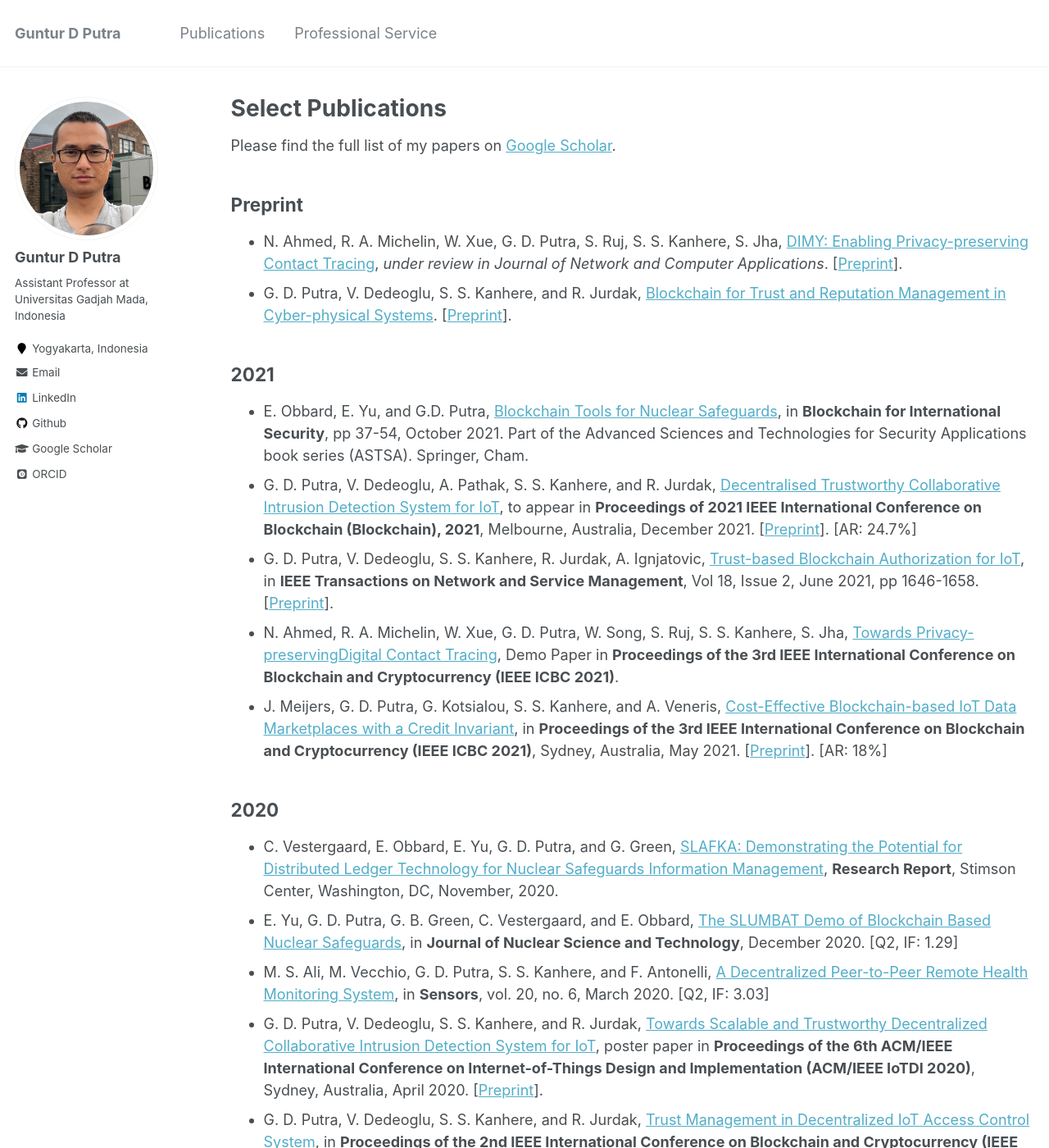
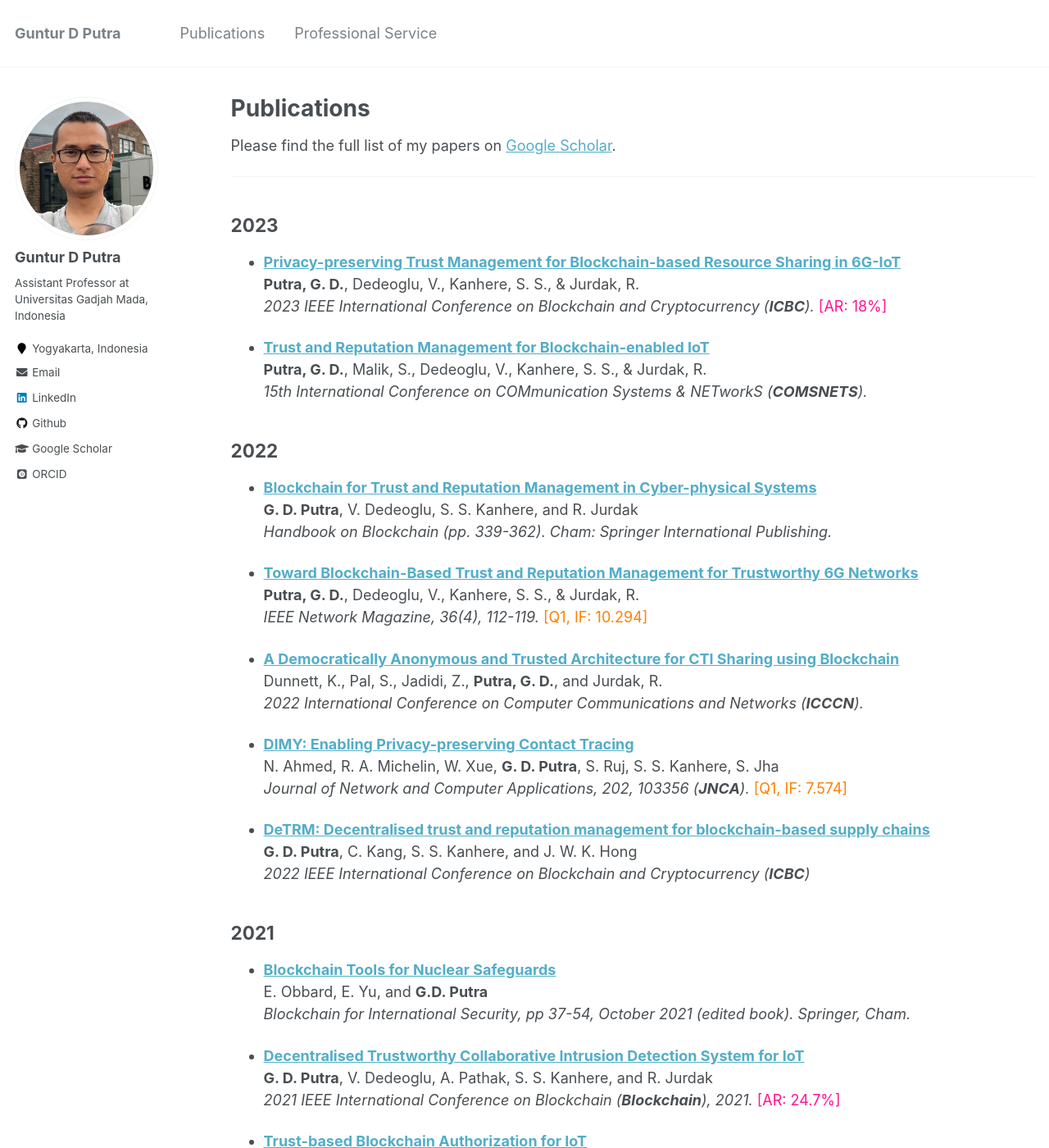
Before and after one commit to gdputra/gdputra.github.io, a Jekyll site: the page built from _pages/publications.md, in a window 1280 px wide and 1400 px high. Shown: the whole window at 82% size. Built offline with Jekyll 4.4.1, drawn with Linux system fonts in a browser that asks for light colours; some web fonts are replaced; some of the changed text lies outside the part shown.

Commit message:
Update publications.md with recent publications and new layout.

```diff
--- a/_pages/publications.md
+++ b/_pages/publications.md
@@ -1,6 +1,6 @@
 ---
 layout: archive
-title: "Select Publications"
+title: "Publications"
 permalink: /publications/
 author_profile: true
 ---
@@ -9,29 +9,96 @@ author_profile: true
 
 Please find the full list of my papers on [Google Scholar](https://scholar.google.com.au/citations?user=L_dr0dIAAAAJ&hl=en).
 
-Preprint
---------
-- N. Ahmed, R. A. Michelin, W. Xue, G. D. Putra, S. Ruj, S. S. Kanhere, S. Jha, [DIMY: Enabling Privacy-preserving Contact Tracing](https://arxiv.org/abs/2103.05873), *under review in Journal of Network and Computer Applications*. [[Preprint](https://arxiv.org/abs/2103.05873)].
-- G. D. Putra, V. Dedeoglu, S. S. Kanhere, and R. Jurdak, [Blockchain for Trust and Reputation Management in Cyber-physical Systems](https://arxiv.org/abs/2109.07721). [[Preprint](https://arxiv.org/abs/2109.07721)].
+------
+
+2023
+----
+- <b>[Privacy-preserving Trust Management for Blockchain-based Resource Sharing in 6G-IoT](https://eprints.qut.edu.au/238213/1/Privacy_preserving_Trust_Management_ICBC_2023.pdf)</b>
+<br><b>Putra, G. D.</b>, Dedeoglu, V., Kanhere, S. S., & Jurdak, R.<br>
+<i>2023 IEEE International Conference on Blockchain and Cryptocurrency (<b>ICBC</b>).</i> <font color="#FF1493">[AR: 18%]</font>
+
+- <b>[Trust and Reputation Management for Blockchain-enabled IoT](https://doi.org/10.1109/COMSNETS56262.2023.10041348)</b>
+<br><b>Putra, G. D.</b>, Malik, S., Dedeoglu, V., Kanhere, S. S., & Jurdak, R.<br>
+<i>15th International Conference on COMmunication Systems & NETworkS (<b>COMSNETS</b>).</i>
+
+2022
+----
+- <b>[Blockchain for Trust and Reputation Management in Cyber-physical Systems](https://doi.org/10.1007/978-3-031-07535-3_10)</b>
+<br><b>G. D. Putra</b>, V. Dedeoglu, S. S. Kanhere, and R. Jurdak<br>
+<i>Handbook on Blockchain (pp. 339-362). Cham: Springer International Publishing.</i>
+
+- <b>[Toward Blockchain-Based Trust and Reputation Management for Trustworthy 6G Networks](https://doi.org/10.1109/MNET.011.2100746)</b>
+<br><b>Putra, G. D.</b>, Dedeoglu, V., Kanhere, S. S., & Jurdak, R.<br>
+<i>IEEE Network Magazine, 36(4), 112-119.</i> <font color="#FF7F00">[Q1, IF: 10.294]</font>
+
+- <b>[A Democratically Anonymous and Trusted Architecture for CTI Sharing using Blockchain](https://doi.org/10.1109/ICCCN54977.2022.9868919)</b>
+<br>Dunnett, K., Pal, S., Jadidi, Z., <b>Putra, G. D.</b>, and Jurdak, R.<br>
+<i>2022 International Conference on Computer Communications and Networks (<b>ICCCN</b>).</i>
+
+- <b>[DIMY: Enabling Privacy-preserving Contact Tracing](https://doi.org/10.1016/j.jnca.2022.103356)</b>
+<br>N. Ahmed, R. A. Michelin, W. Xue, <b>G. D. Putra</b>, S. Ruj, S. S. Kanhere, S. Jha<br>
+<i>Journal of Network and Computer Applications, 202, 103356 (<b>JNCA</b>).</i> <font color="#FF7F00">[Q1, IF: 7.574]</font>
+
+- <b>[DeTRM: Decentralised trust and reputation management for blockchain-based supply chains](https://doi.org/10.1109/ICBC54727.2022.9805565)</b>
+<br><b>G. D. Putra</b>, C. Kang, S. S. Kanhere, and J. W. K. Hong<br>
+<i>2022 IEEE International Conference on Blockchain and Cryptocurrency (<b>ICBC</b>)</i>
 
 
 2021
 ----
-- E. Obbard, E. Yu, and G.D. Putra, [Blockchain Tools for Nuclear Safeguards](https://doi.org/10.1007/978-3-030-86240-4_4), in **Blockchain for International Security**, pp 37-54, October 2021. Part of the Advanced Sciences and Technologies for Security Applications book series (ASTSA). Springer, Cham.
-- G. D. Putra, V. Dedeoglu, A. Pathak, S. S. Kanhere, and R. Jurdak, [Decentralised Trustworthy Collaborative Intrusion Detection System for IoT](https://arxiv.org/abs/2110.11177), to appear in **Proceedings of 2021 IEEE International Conference on Blockchain (Blockchain), 2021**, Melbourne, Australia, December 2021. [[Preprint](https://arxiv.org/abs/2110.11177)]. [AR: 24.7%]
-- G. D. Putra, V. Dedeoglu, S. S. Kanhere, R. Jurdak, A. Ignjatovic, [Trust-based Blockchain Authorization for IoT](https://doi.org/10.1109/TNSM.2021.3077276), in **IEEE Transactions on Network and Service Management**, Vol 18, Issue 2, June 2021, pp 1646-1658. [[Preprint](https://arxiv.org/abs/2104.00832)].
-- N. Ahmed, R. A. Michelin, W. Xue, G. D. Putra, W. Song, S. Ruj, S. S. Kanhere, S. Jha, [Towards Privacy-preservingDigital Contact Tracing](https://doi.org/10.1109/ICBC51069.2021.9461052), Demo Paper in **Proceedings of the 3rd IEEE International Conference on Blockchain and Cryptocurrency (IEEE ICBC 2021)**.
-- J. Meijers, G. D. Putra, G. Kotsialou, S. S. Kanhere, and A. Veneris, [Cost-Effective Blockchain-based IoT Data Marketplaces with a Credit Invariant](https://doi.org/10.1109/ICBC51069.2021.9461127), in **Proceedings of the 3rd IEEE International Conference on Blockchain and Cryptocurrency (IEEE ICBC 2021)**, Sydney, Australia, May 2021. [[Preprint](https://www.eecg.utoronto.ca/~veneris/21icbc1.pdf)]. [AR: 18%]
+- <b>[Blockchain Tools for Nuclear Safeguards](https://doi.org/10.1007/978-3-030-86240-4_4)</b>
+<br>E. Obbard, E. Yu, and <b>G.D. Putra</b><br>
+<i>Blockchain for International Security, pp 37-54, October 2021 (edited book). Springer, Cham.</i>
+
+- <b>[Decentralised Trustworthy Collaborative Intrusion Detection System for IoT](https://doi.org/10.1109/Blockchain53845.2021.00048)</b>
+<br><b>G. D. Putra</b>, V. Dedeoglu, A. Pathak, S. S. Kanhere, and R. Jurdak<br>
+<i>2021 IEEE International Conference on Blockchain (<b>Blockchain</b>), 2021.</i> <font color="#FF1493">[AR: 24.7%]</font>
+
+- <b>[Trust-based Blockchain Authorization for IoT](https://doi.org/10.1109/TNSM.2021.3077276)</b>
+<br><b>G. D. Putra</b>, V. Dedeoglu, S. S. Kanhere, R. Jurdak, A. Ignjatovic<br>
+<i>IEEE Transactions on Network and Service Management, Vol 18, Issue 2, June 2021, pp 1646-1658 (<b>IEEE TNSM</b>).</i> <font color="#FF7F00">[Q1, IF: 4.758]</font>
+
+- <b>[Towards Privacy-preservingDigital Contact Tracing](https://doi.org/10.1109/ICBC51069.2021.9461052)</b>
+<br>N. Ahmed, R. A. Michelin, W. Xue, <b>G. D. Putra</b>, W. Song, S. Ruj, S. S. Kanhere, S. Jha<br>
+<i>3rd IEEE International Conference on Blockchain and Cryptocurrency, 2021 (<b>ICBC</b>).</i>
+
+- <b>[Cost-Effective Blockchain-based IoT Data Marketplaces with a Credit Invariant](https://doi.org/10.1109/ICBC51069.2021.9461127)</b>
+<br>J. Meijers, <b>G. D. Putra</b>, G. Kotsialou, S. S. Kanhere, and A. Veneris<br>
+<i>3rd IEEE International Conference on Blockchain and Cryptocurrency, 2021 (<b>ICBC</b>).</i> <font color="#FF1493">[AR: 18%]</font>
 
 2020
 ----
-- C. Vestergaard, E. Obbard, E. Yu, G. D. Putra, and G. Green, [SLAFKA: Demonstrating the Potential for Distributed Ledger Technology for Nuclear Safeguards Information Management](https://www.jstor.org/stable/resrep27757), **Research Report**, Stimson Center, Washington, DC, November, 2020.
-- E. Yu, G. D. Putra, G. B. Green, C. Vestergaard, and E. Obbard, [The SLUMBAT Demo of Blockchain Based Nuclear Safeguards](https://doi.org/10.1080/00223131.2020.1858990), in **Journal of Nuclear Science and Technology**, December 2020. [Q2, IF: 1.29]
-- M. S. Ali, M. Vecchio, G. D. Putra, S. S. Kanhere, and F. Antonelli, [A Decentralized Peer-to-Peer Remote Health Monitoring System](https://doi.org/10.3390/s20061656), in **Sensors**, vol. 20, no. 6, March 2020. [Q2, IF: 3.03]
-- G. D. Putra, V. Dedeoglu, S. S. Kanhere, and R. Jurdak, [Towards Scalable and Trustworthy Decentralized Collaborative Intrusion Detection System for IoT](10.1109/IoTDI49375.2020.00035), poster paper in **Proceedings of the 6th ACM/IEEE International Conference on Internet-of-Things Design and Implementation (ACM/IEEE IoTDI 2020)**, Sydney, Australia, April 2020. [[Preprint](https://arxiv.org/abs/2002.07512)].
-- G. D. Putra, V. Dedeoglu, S. S. Kanhere, and R. Jurdak, [Trust Management in Decentralized IoT Access Control System](https://doi.org/10.1109/ICBC48266.2020.9169481), in **Proceedings of the 2nd IEEE International Conference on Blockchain and Cryptocurrency (IEEE ICBC 2020)**, Toronto, Canada, May 2020. [[Preprint](https://arxiv.org/abs/1912.10247)]. [AR: 22%, Best Paper Nominee]
+- <b>[SLAFKA: Demonstrating the Potential for Distributed Ledger Technology for Nuclear Safeguards Information Management](https://www.jstor.org/stable/resrep27757)</b>
+<br>C. Vestergaard, E. Obbard, E. Yu, <b>G. D. Putra</b>, and G. Green<br>
+<i>Stimson Center Research Report, Washington, DC, November, 2020.</i>
+
+- <b>[The SLUMBAT Demo of Blockchain Based Nuclear Safeguards](https://doi.org/10.1080/00223131.2020.1858990)</b>
+<br>E. Yu, <b>G. D. Putra</b>, G. B. Green, C. Vestergaard, and E. Obbard<br>
+<i>Journal of Nuclear Science and Technology, 58:6, 725-733, 2020 (<b>JNST</b>).</i> <font color="#FF7F00">[Q2, IF: 1.29]</font>
+
+- <b>[A Decentralized Peer-to-Peer Remote Health Monitoring System](https://doi.org/10.3390/s20061656)</b>
+<br>M. S. Ali, M. Vecchio, <b>G. D. Putra</b>, S. S. Kanhere, and F. Antonelli<br>
+<i><b>Sensors</b>, vol. 20, no. 6, March 2020</i> <font color="#FF7F00">[Q2, IF: 3.03]</font>
+
+- <b>[Towards Scalable and Trustworthy Decentralized Collaborative Intrusion Detection System for IoT](https://doi.org/10.1109/IoTDI49375.2020.00035)</b>
+<br><b>G. D. Putra</b>, V. Dedeoglu, S. S. Kanhere, and R. Jurdak<br>
+<i>6th ACM/IEEE International Conference on Internet-of-Things Design and Implementation (<b>IoTDI</b>), 2020.</i>
+
+- <b>[Trust Management in Decentralized IoT Access Control System](https://doi.org/10.1109/ICBC48266.2020.9169481)</b>
+<br><b>G. D. Putra</b>, V. Dedeoglu, S. S. Kanhere, and R. Jurdak<br>
+<i>2nd IEEE International Conference on Blockchain and Cryptocurrency, (<b>ICBC</b>), 2020.</i> <font color="#FF1493">[AR: 22%, Best Paper Nominee]</font>
+
 
 2019
 ----
-- G. D. Putra, V. Dedeoglu, S. S. Kanhere, and R. Jurdak, [When IoT Meets Blockchain: Building Trust-Based Decentralized IoT Authorization System](https://www.engineering.unsw.edu.au/2019-postgraduate-research-symposium-abstracts#DFP02), in **Proceedings of the UNSW Engineering Postgraduate Research Symposium, 2019**.
-- V. Dedeoglu, R. Jurdak, G. D. Putra, A. Dorri, and S. S. Kanhere, [A Trust Architecture for Blockchain in IoT](https://doi.org/10.1145/3360774.3360822), in **Proceedings of the 16th EAI International Conference on Mobile and Ubiquitous Systems (Mobiquitous)**, Houston, USA, November 2019. [[Preprint](https://arxiv.org/abs/1906.11461)]. [CORE: A]
+- <b>[When IoT Meets Blockchain: Building Trust-Based Decentralized IoT Authorization System](https://www.engineering.unsw.edu.au/2019-postgraduate-research-symposium-abstracts#DFP02)</b>
+<br><b>G. D. Putra</b>, V. Dedeoglu, S. S. Kanhere, and R. Jurdak<br>
+<i> UNSW Engineering Postgraduate Research Symposium, 2019. </i>
+
+- <b>[A Trust Architecture for Blockchain in IoT](https://doi.org/10.1145/3360774.3360822)</b>
+<br>V. Dedeoglu, R. Jurdak, <b>G. D. Putra</b>, A. Dorri, and S. S. Kanhere<br>
+<i> 16th EAI International Conference on Mobile and Ubiquitous Systems (<b>Mobiquitous</b>), 2019. </i> <font color="#FF1493">[CORE A]</font>
+
+-----
+
+_The journal rank (Q4-Q1) and the conference rank (C-A*) presented above are retrived from [ScimagoJR](https://www.scimagojr.com/) and [CORE](http://portal.core.edu.au/conf-ranks/) respectively. Please consult the [ScimagoJR website](https://www.scimagojr.com/) and [CORE website](http://www.core.edu.au/conference-portal) for more detailed assessment methods._
```
